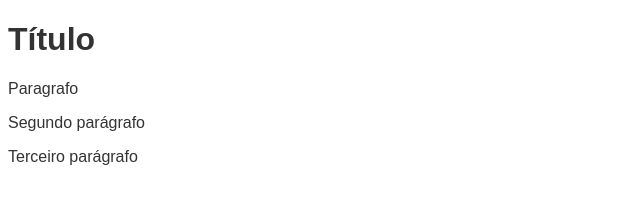
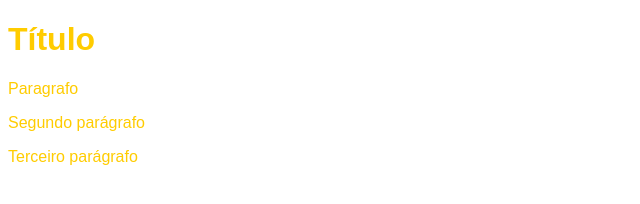
Before and after one commit to lefialho/git-ninja, a website: page index.html in a window 1280 px wide. Shown: the whole page, without its empty margins (0-640 px from the left). Drawn offline with Linux system fonts and the light colour scheme; files that its build step writes are made by us from their sources.

Commit message:
Cor de texto alterada

```diff
--- a/css/style.css
+++ b/css/style.css
@@ -7,5 +7,5 @@ html {
 
 body {
   font: 16px Arial, sans-serif;
-  color: #333;
+  color: #fc0;
 }
```
